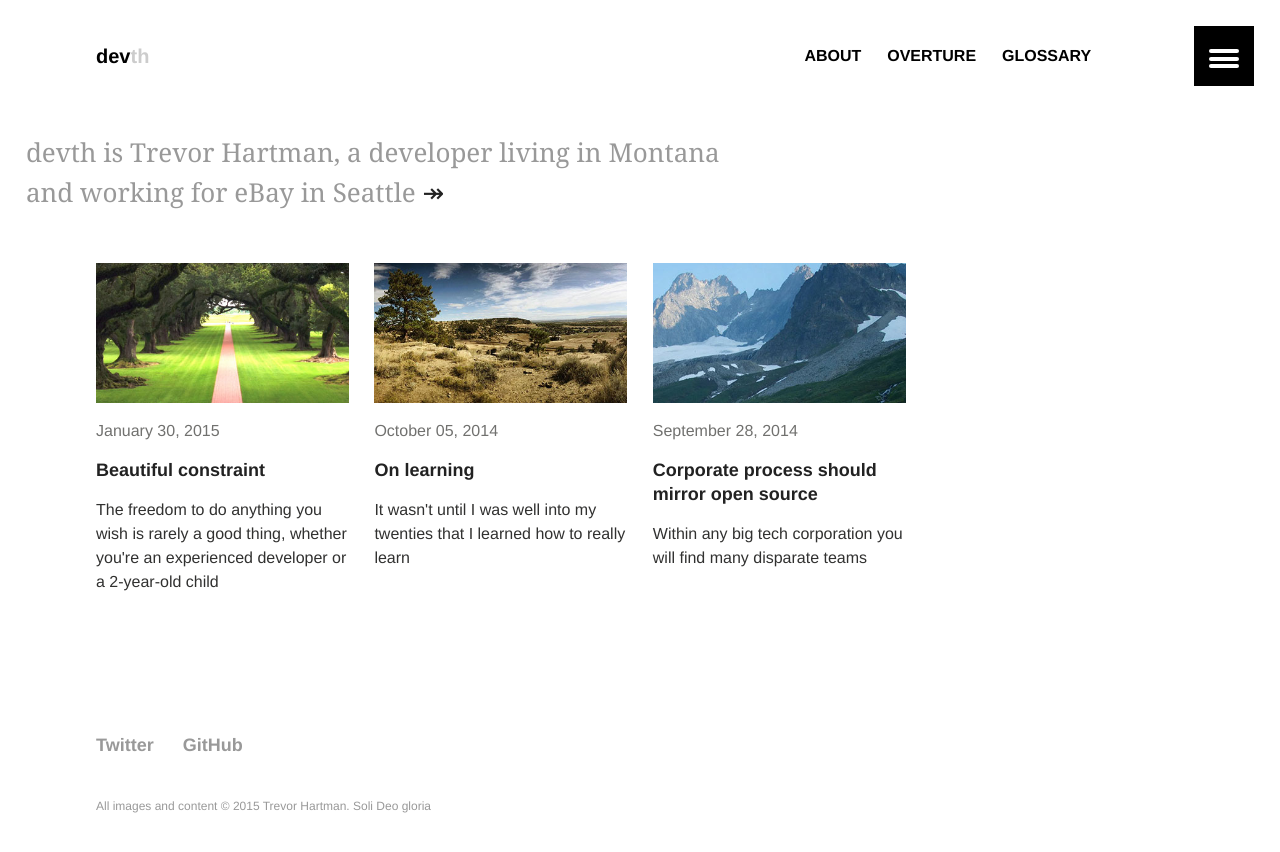
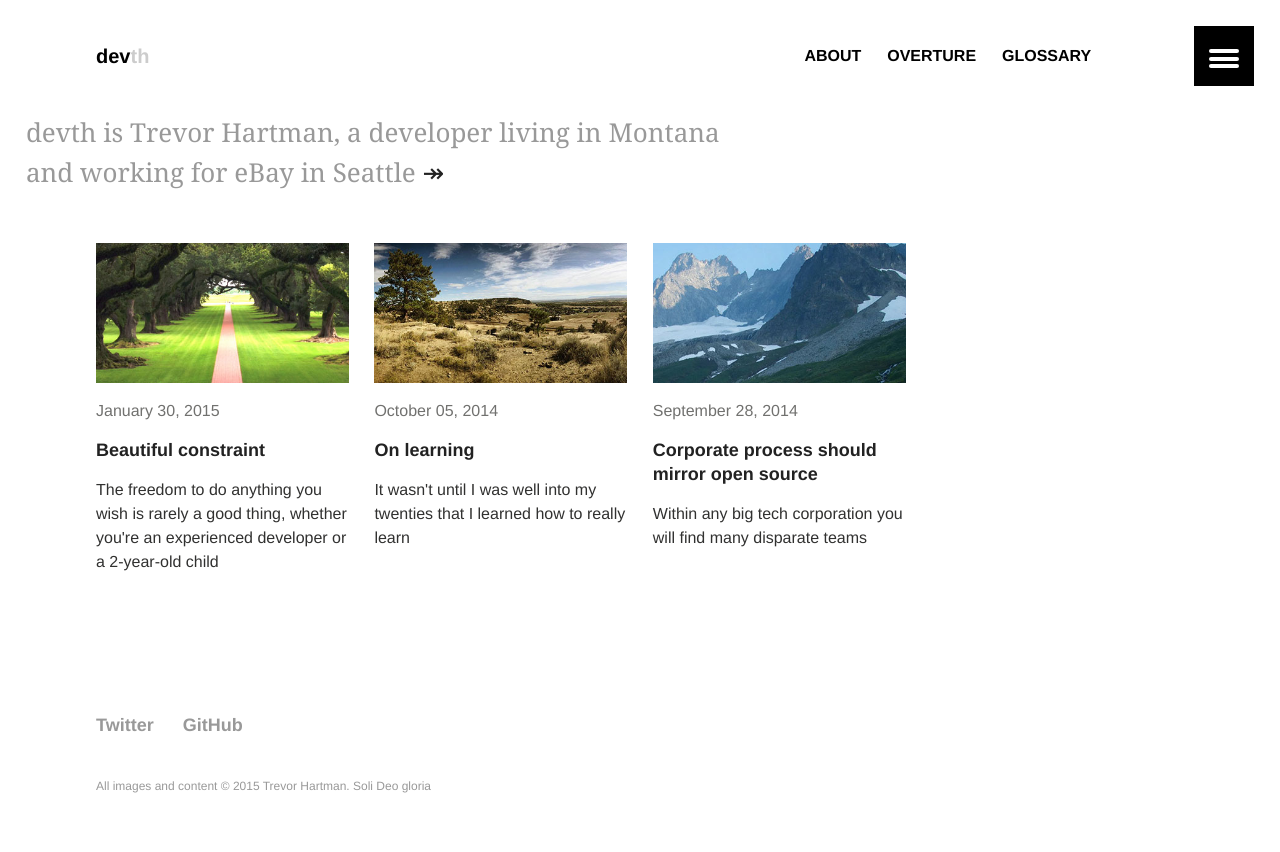
Before and after one commit to devth/devth.github.com, a Jekyll site: the page built from index.md, in a window 1280 px wide. Shown: the top 852 px of the page. Built offline with Jekyll 4.4.1, drawn with Linux system fonts in a browser that asks for light colours; Markdown is read by kramdown in place of the engine named in the settings.

Commit message:
Reduce intro top margin

```diff
--- a/_sass/_layout.scss
+++ b/_sass/_layout.scss
@@ -39,7 +39,7 @@
 }
 
 p.intro {
-  margin: 20px 0px 50px;
+  margin: 0px 0px 50px;
   color: #999;
   font-family: Georgia;
   font-size: 26px;
```
